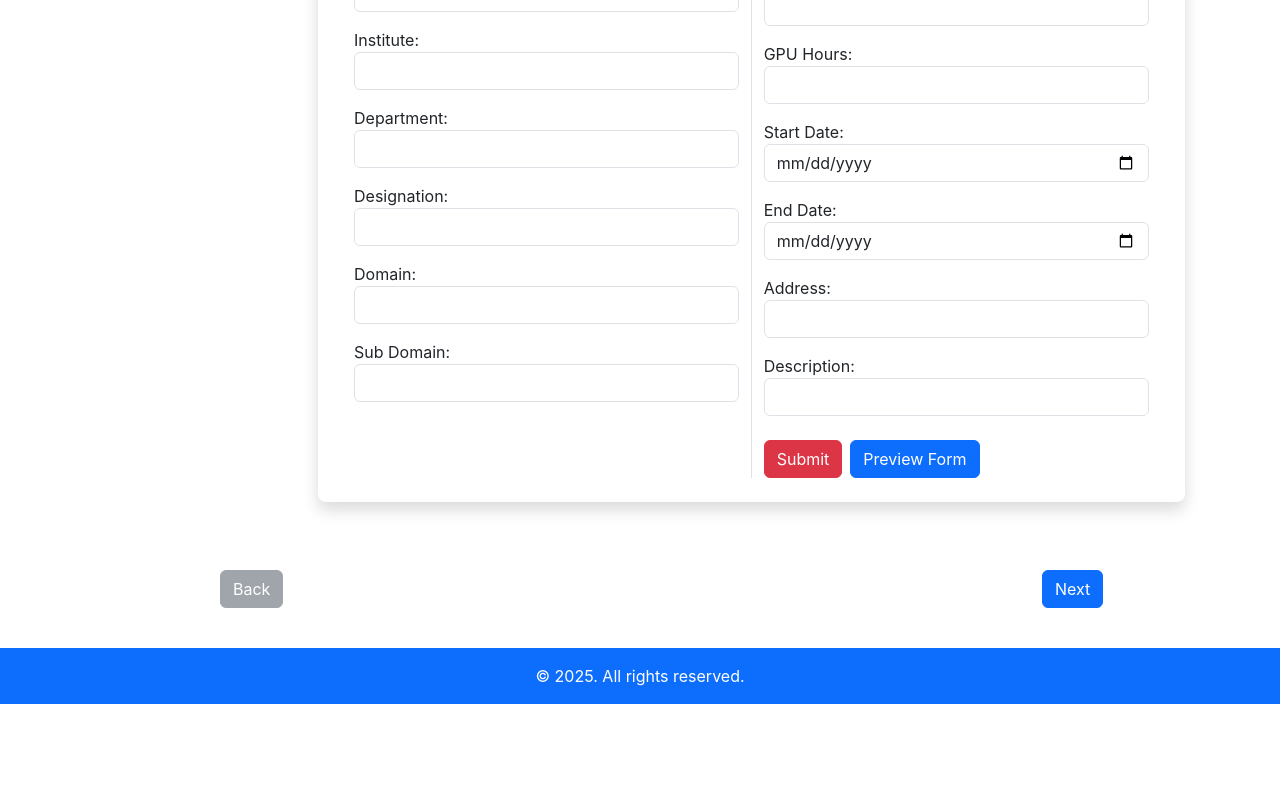
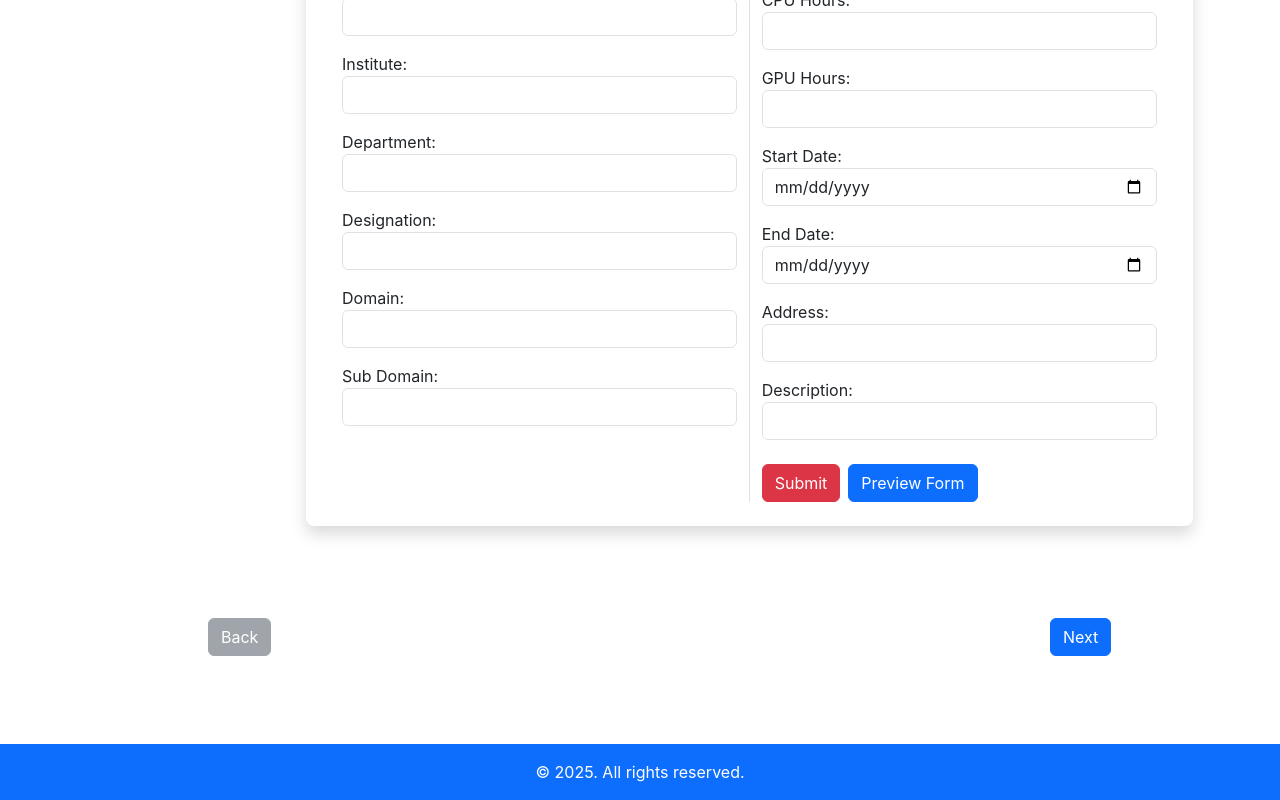
Before and after one commit to Tushar-exe/Billing-frontend, a React (Create React App) app: page /quick-setup in a window 1280 px wide. Shown: the part 816-1616 px from the top of the page. Before the commit the page ends 1520 px from the top, so only its background shows below. Built offline with nearby package versions, Linux system fonts and the light colour scheme.

Commit message:
saving changes before merge

```diff
--- a/src/Components/Ldap.jsx
+++ b/src/Components/Ldap.jsx
@@ -103,7 +103,7 @@ const Ldap = () => {
         </div>
       )}
 
-      <div className="container mt-5 mb-5 me-2">
+      <div className="container mt-5 mb-5">
         <Formik
           initialValues={initialValues}
           validationSchema={validationSchema}
@@ -114,7 +114,7 @@ const Ldap = () => {
               <div className="row shadow p-4" style={{ background: '#fff', borderRadius: '8px' }}>
                 <h2 className="text-center mb-4">ADD USER TO LDAP</h2>
 
-                <div className="col-md-6 border-end fade-in-left">
+                <div className="col-12 col-md-6 border-end fade-in-left mb-4 mb-md-0">
                   <div className="mb-3">
                     <label>Display Name:</label>
                     <Field type="text" name="displayName" className="form-control" />
@@ -174,7 +174,7 @@ const Ldap = () => {
                   </div>
                 </div>
 
-                <div className="col-md-6 fade-in-right">
+                <div className="col-12 col-md-6 fade-in-right">
                      <div className="mb-3">
                     <label>Application:</label>
                     <Field type="text" name="app" className="form-control" />
--- a/src/Components/QuickUserSetup.jsx
+++ b/src/Components/QuickUserSetup.jsx
@@ -55,24 +55,31 @@ const QuickUserSetup = () => {
 
             {/* Step Content */}
             {step === 1 && (
-                <div className="col-md-10 px-0">
-                    <Ldap/>
+                <div className="row">
+                    <div className="col-12 col-md-10 px-0">
+                        <Ldap />
+                    </div>
                 </div>
             )}
 
             {step === 2 && (
-                <div className="col-md-10 px-0">
-                    <UserForm/>
+                <div className="row">
+                <div className="col-12 col-md-10 px-0">
+                    <UserForm />
+                </div>
                 </div>
             )}
 
             {step === 3 && (
+                <div className="row">
                 <div className="col-md-10 px-0">
-                    <AccountWithQos/>
+                    <AccountWithQos />
+                </div>
                 </div>
             )}
 
             {step === 4 && (
+                <div className="row">
                 <div className="col-md-10 px-0">
                     <h4>Step 4: Disk Quota</h4>
                     <form>
@@ -82,10 +89,12 @@ const QuickUserSetup = () => {
                         </div>
                     </form>
                 </div>
+                </div>
             )}
 
             {/* Navigation Buttons */}
-            <div className="d-flex justify-content-between mt-4 col-md-10 px-0">
+            <div className="row mt-4 mb-5">
+                <div className="col-12 col-md-10 d-flex flex-column flex-md-row justify-content-between gap-2 px-0">
                     <button className="btn btn-secondary" onClick={prevStep} disabled={step === 1}>
                         Back
                     </button>
@@ -94,6 +103,7 @@ const QuickUserSetup = () => {
                     </button>
                 </div>
             </div>
+        </div>
     );
 };
 
--- a/src/Components/User.jsx
+++ b/src/Components/User.jsx
@@ -1,3 +1,236 @@
+
+// import React, { useState, useEffect } from 'react';
+// import errorImage from '../Assets/image2.png';
+// import Pagination from '../Components/Pagination';
+// import { useNavigate } from 'react-router-dom';
+
+// const User = () => {
+//   const [data, setData] = useState(null);
+//   const [loading, setLoading] = useState(true);
+//   const [error, setError] = useState(null);
+//   const [showUser, setShowUser] = useState(true);
+//   const [searchQuery, setSearchQuery] = useState('');
+//   const [sortColumn, setSortColumn] = useState(null);
+//   const [sortOrder, setSortOrder] = useState('asc');
+//   const [currentPage, setCurrentPage] = useState(1);
+//   const [filteredData, setFilteredData] = useState(null);
+//   const itemsPerPage = 10;
+//   const navigate = useNavigate();
+
+//   const base_url = 'http://10.208.23.139:8520';
+
+//   useEffect(() => {
+//     setLoading(true);
+//     if (showUser) {
+//       showUsers();
+//     } else {
+//       showAllUsers();
+//     }
+//   }, [showUser]);
+
+//   const showUsers = () => {
+//     const url = `${base_url}/slurm/user/`;
+//     fetch(url, {
+//       method: "GET",
+//       headers: {
+//         Accept: 'application/json',
+//       },
+//     })
+//       .then((res) => res.json())
+//       .then((res) => {
+//         setData(res.data);
+//         setFilteredData(res.data);
+//         setLoading(false);
+//       })
+//       .catch(() => {
+//         setError('Error fetching data');
+//         setLoading(false);
+//       });
+//   };
+
+//   const showAllUsers = () => {
+//     const url = `${base_url}/slurm/user/?task=show_all`
+//     fetch(url, {
+//       method: "GET",
+//       headers: { Accept: "application/json" },
+//     })
+//       .then((res) => res.json())
+//       .then((res) => {
+//         setData(res.data);
+//         setFilteredData(res.data);
+//         setLoading(false);
+//       })
+//       .catch(() => {
+//         setError('Error fetching data');
+//         setLoading(false);
+//       });
+//   };
+
+//   const handleShowUser = () => {
+//     setShowUser(!showUser);
+//   };
+
+//   const handleSearch = () => {
+//     const query = searchQuery.replace(/\s+/g, '').toLowerCase();
+//     const result = data?.filter((item) =>
+//       Object.values(item).some((val) =>
+//         val?.toString().replace(/\s+/g, '').toLowerCase().includes(query)
+//       )
+//     );
+//     setFilteredData(result);
+//     setCurrentPage(1);
+//   };
+
+//   const handleSort = (column) => {
+//     let order = sortOrder === 'asc' ? 'desc' : 'asc';
+//     if (sortColumn !== column) order = 'asc';
+//     setSortColumn(column);
+//     setSortOrder(order);
+
+//     const sorted = [...filteredData].sort((a, b) => {
+//       const valA = a[column]?.toString().toLowerCase() || '';
+//       const valB = b[column]?.toString().toLowerCase() || '';
+//       return order === 'asc' ? valA.localeCompare(valB) : valB.localeCompare(valA);
+//     });
+
+//     setFilteredData(sorted);
+//   };
+
+//   const renderSortIcons = (column) =>
+//     sortColumn === column ? (sortOrder === 'asc' ? '▲' : '▼') : '▲▼';
+
+//   const paginatedData = filteredData?.slice((currentPage - 1) * itemsPerPage, currentPage * itemsPerPage) || [];
+//   const totalPages = Math.ceil((filteredData?.length || 0) / itemsPerPage);
+
+//   const handlePageChange = (page) => setCurrentPage(page);
+
+
+//   if (loading) {
+//     return (
+//       <div className="loader-container">
+//         <div className="spinner-border text-primary" role="status">
+//           <span className="visually-hidden">Loading...</span>
+//         </div>
+//       </div>
+//     );
+//   }
+
+//   if (error) {
+//     return (
+//       <div className="error-container">
+//         <img src={errorImage} alt="Error" className="error-image" />
+//         <h3 className="text-danger">Oops! Something went wrong...</h3>
+//         <p className="text-muted">{error}</p>
+//       </div>
+//     );
+//   }
+
+//   return (
+//     <>
+//       <div className="container mt-4">
+//         <h1 className="mb-4 mt-5 d-flex justify-content-center">
+//           {showUser ? 'Active users' : 'All Users'}
+//         </h1>
+
+//         <div className="toggle-button d-flex justify-content-start mb-3">
+//           <button className="btn btn-info me-2" onClick={handleShowUser}>
+//             {showUser ? 'Show All Users' : 'Show Active Users'}
+//           </button>
+//           <button className="btn btn-info me-2" onClick={() => navigate('/user_form')}>
+//             Add Existing Ldap User to Slurm
+//           </button>
+//         </div>
+
+//         <div className="d-flex justify-content-end mb-3">
+//           <input
+//             type="text"
+//             className="form-control w-auto me-2"
+//             placeholder="Search..."
+//             value={searchQuery}
+//             onChange={(e) => setSearchQuery(e.target.value)}
+//           />
+//           <button className="btn btn-primary" onClick={handleSearch}>
+//             Search
+//           </button>
+//         </div>
+
+//         <table className="table table-striped table-bordered">
+//           <thead className="table-dark">
+//             <tr>
+//               <th>Sr No</th>
+//               <th onClick={() => handleSort('name')} style={{ cursor: 'pointer' }}>
+//                 Name {renderSortIcons('name')}
+//               </th>
+//               <th onClick={() => handleSort('account')} style={{ cursor: 'pointer' }}>
+//                 Account {renderSortIcons('account')}
+//               </th>
+//               <th onClick={() => handleSort('qos')} style={{ cursor: 'pointer' }}>
+//                 QOS {renderSortIcons('qos')}
+//               </th>
+//               <th onClick={() => handleSort('creation_time')} style={{ cursor: 'pointer' }}>
+//                 Creation Time {renderSortIcons('creation_time')}
+//               </th>
+//               <th onClick={() => handleSort('mod_time')} style={{ cursor: 'pointer' }}>
+//                 Last Modified {renderSortIcons('mod_time')}
+//               </th>
+//               <th onClick={() => handleSort('deleted')} style={{ cursor: 'pointer' }}>
+//                 Deleted {renderSortIcons('deleted')}
+//               </th>
+//               <th>Action</th>
+//             </tr>
+//           </thead>
+//           <tbody>
+//             {paginatedData.map((item, index) => (
+//               <tr key={index}>
+//                 <td>{index + 1}</td>
+//                 <td>{item.name}</td>
+//                 <td>
+//                   <ul className="mb-0">
+//                     {item.account_qos.map((entry, i) => (
+//                       <li key={i} className={entry.deleted ? 'text-danger' : ''}>
+//                         {entry.acct}
+//                       </li>
+//                     ))}
+//                   </ul>
+//                 </td>
+//                 <td>
+//                   <ul className="mb-0">
+//                     {item.account_qos.map((entry, i) => (
+//                       <li key={i} className={entry.deleted ? 'text-danger' : ''}>
+//                         {entry.qos.join(', ')}
+//                       </li>
+//                     ))}
+//                   </ul>
+//                 </td>
+//                 <td>{new Date(item.creation_time).toLocaleString()}</td>
+//                 <td>{new Date(item.mod_time).toLocaleString()}</td>
+//                 <td>{item.deleted ? 'Yes' : 'No'}</td>
+//                 <td>
+//                   <button className="btn btn-sm btn-danger me-1" disabled={item.deleted}>
+//                     Delete
+//                   </button>
+//                   <button className="btn btn-sm btn-primary" disabled={item.deleted}>
+//                     Details
+//                   </button>
+//                 </td>
+//               </tr>
+//             ))}
+//           </tbody>
+//         </table>
+
+//         <Pagination
+//           currentPage={currentPage}
+//           totalPages={totalPages}
+//           onPageChange={handlePageChange}
+//         />
+//       </div>
+//     </>
+//   );
+// };
+
+// export default User;
+
+
 
 import React, { useState, useEffect } from 'react';
 import errorImage from '../Assets/image2.png';
@@ -132,7 +365,7 @@ const User = () => {
         <h1 className="mb-4 mt-5 d-flex justify-content-center">
           {showUser ? 'Active users' : 'All Users'}
         </h1>
-
+        <div className='d-flex flex-row justify-content-between'>
         <div className="toggle-button d-flex justify-content-start mb-3">
           <button className="btn btn-info me-2" onClick={handleShowUser}>
             {showUser ? 'Show All Users' : 'Show Active Users'}
@@ -153,6 +386,7 @@ const User = () => {
           <button className="btn btn-primary" onClick={handleSearch}>
             Search
           </button>
+        </div>
         </div>
 
         <table className="table table-striped table-bordered">
```
Lines whose indentation alone changed are shown as unchanged.
